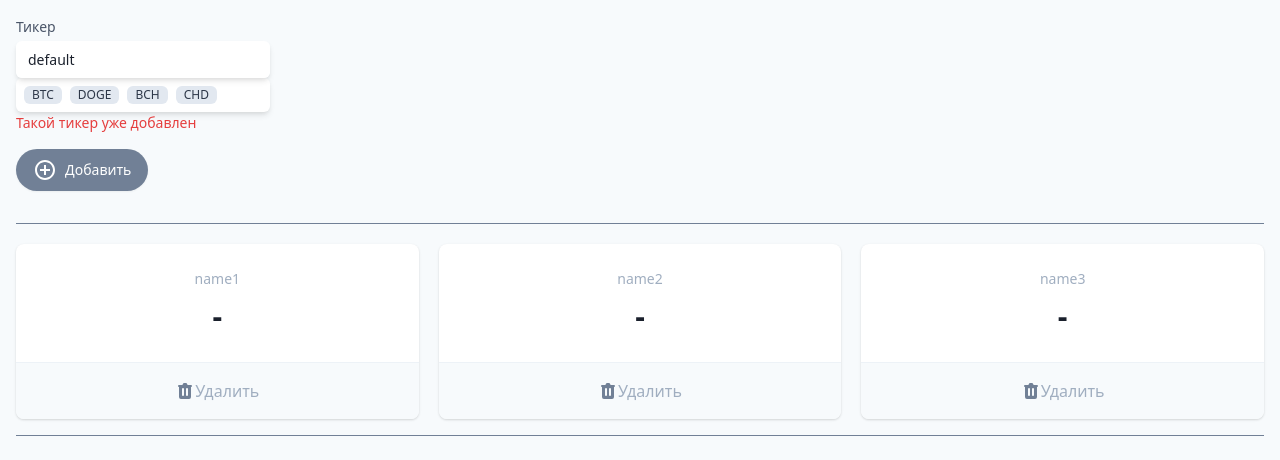
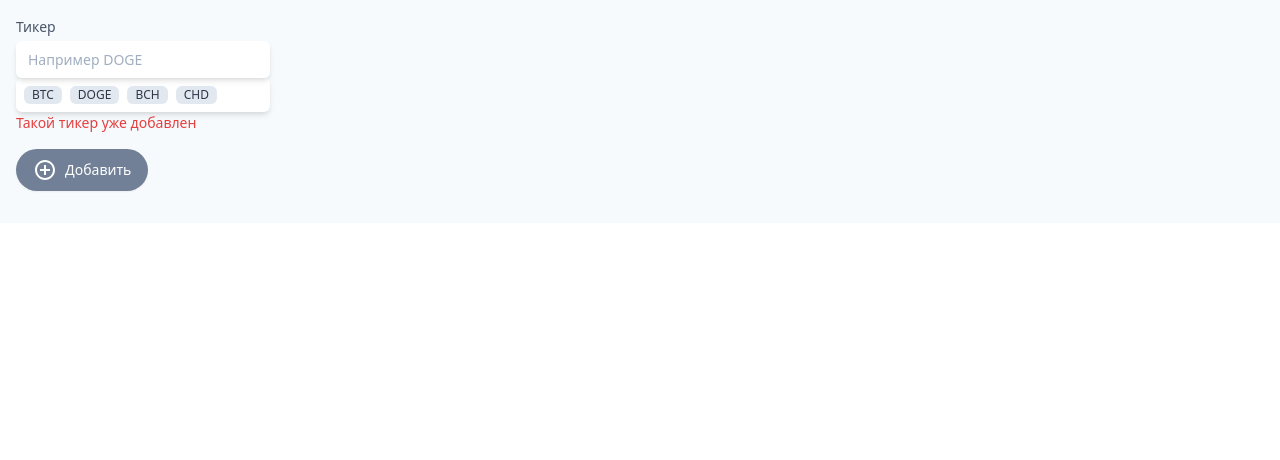
Before and after one commit to shynggysn/cryptonomicon, a Vue app: page / in a window 1280 px wide. Shown: the top 460 px of the page. Built offline with nearby package versions, Linux system fonts and the light colour scheme.

Commit message:
added cryptocompare api call

```diff
--- a/src/App.vue
+++ b/src/App.vue
@@ -1,29 +1,5 @@
 <template>
   <div class="container mx-auto flex flex-col items-center bg-gray-100 p-4">
-    <!-- <div
-      class="fixed w-100 h-100 opacity-80 bg-purple-800 inset-0 z-50 flex items-center justify-center"
-    >
-      <svg
-        class="animate-spin -ml-1 mr-3 h-12 w-12 text-white"
-        xmlns="http://www.w3.org/2000/svg"
-        fill="none"
-        viewBox="0 0 24 24"
-      >
-        <circle
-          class="opacity-25"
-          cx="12"
-          cy="12"
-          r="10"
-          stroke="currentColor"
-          stroke-width="4"
-        ></circle>
-        <path
-          class="opacity-75"
-          fill="currentColor"
-          d="M4 12a8 8 0 018-8V0C5.373 0 0 5.373 0 12h4zm2 5.291A7.962 7.962 0 014 12H0c0 3.042 1.135 5.824 3 7.938l3-2.647z"
-        ></path>
-      </svg>
-    </div> -->
     <div class="container">
       <section>
         <div class="flex">
@@ -96,6 +72,10 @@
           <div
             v-for="t in tickers"
             :key="t.name"
+            @click="sel = t"
+            :class="{
+              'border-4': sel == t
+            }"
             class="bg-white overflow-hidden shadow rounded-lg border-purple-800 border-solid cursor-pointer"
           >
             <div class="px-4 py-5 sm:p-6 text-center">
@@ -108,7 +88,7 @@
             </div>
             <div class="w-full border-t border-gray-200"></div>
             <button
-              @click="handleDelete(t)"
+              @click.stop="handleDelete(t)"
               class="flex items-center justify-center font-medium w-full bg-gray-100 px-4 py-4 sm:px-6 text-md text-gray-500 hover:text-gray-600 hover:bg-gray-200 hover:opacity-20 transition-all focus:outline-none"
             >
               <svg
@@ -122,17 +102,18 @@
                   fill-rule="evenodd"
                   d="M9 2a1 1 0 00-.894.553L7.382 4H4a1 1 0 000 2v10a2 2 0 002 2h8a2 2 0 002-2V6a1 1 0 100-2h-3.382l-.724-1.447A1 1 0 0011 2H9zM7 8a1 1 0 012 0v6a1 1 0 11-2 0V8zm5-1a1 1 0 00-1 1v6a1 1 0 102 0V8a1 1 0 00-1-1z"
                   clip-rule="evenodd"
-                ></path></svg
-              >Удалить
+                ></path>
+              </svg>
+              Удалить
             </button>
           </div>
         </dl>
         <hr class="w-full border-t border-gray-600 my-4" />
       </template>
 
-      <!-- <section class="relative">
+      <section v-if="sel" class="relative">
         <h3 class="text-lg leading-6 font-medium text-gray-900 my-8">
-          VUE - USD
+          {{ sel.name }} - USD
         </h3>
         <div class="flex items-end border-gray-600 border-b border-l h-64">
           <div class="bg-purple-800 border w-10 h-24"></div>
@@ -140,7 +121,11 @@
           <div class="bg-purple-800 border w-10 h-48"></div>
           <div class="bg-purple-800 border w-10 h-16"></div>
         </div>
-        <button type="button" class="absolute top-0 right-0">
+        <button
+          @click="sel = null"
+          type="button"
+          class="absolute top-0 right-0"
+        >
           <svg
             xmlns="http://www.w3.org/2000/svg"
             xmlns:xlink="http://www.w3.org/1999/xlink"
@@ -163,7 +148,7 @@
             </g>
           </svg>
         </button>
-      </section> -->
+      </section>
     </div>
   </div>
 </template>
@@ -173,12 +158,9 @@ export default {
   name: "App",
   data() {
     return {
-      ticker: "default",
-      tickers: [
-        { name: "name1", price: "-" },
-        { name: "name2", price: "-" },
-        { name: "name3", price: "-" }
-      ]
+      ticker: "",
+      tickers: [],
+      sel: null
     };
   },
   methods: {
@@ -189,10 +171,23 @@ export default {
       };
 
       this.tickers.push(ticker);
+
+      setInterval(async () => {
+        const f = await fetch(`
+        https://min-api.cryptocompare.com/data/price?fsym=${ticker.name}&tsyms=USD&api_key=bd068d7121f835c03da37f5cac2bf24ccfde4954fd42dd0ded7c2cf5c16848f7`);
+
+        const data = await f.json();
+        console.log(data.USD);
+        this.tickers.find((t) => t.name == ticker.name).price = data.USD;
+      }, 3000);
+
       this.ticker = "";
     },
     handleDelete(ticker) {
       this.tickers = this.tickers.filter((t) => t != ticker);
+      if (this.sel == ticker) {
+        this.sel = null;
+      }
     }
   }
 };
```
